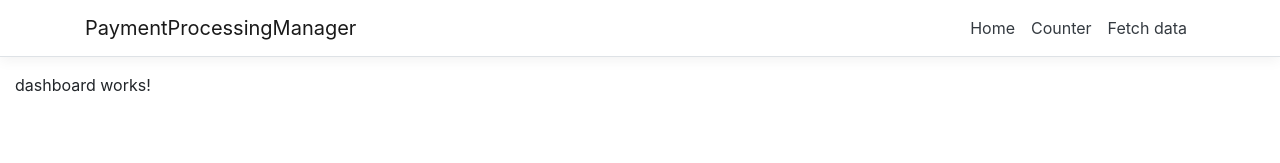
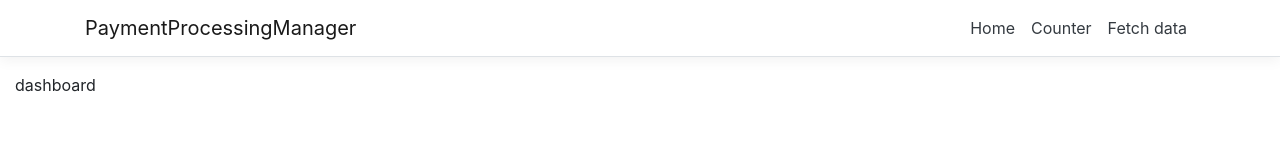
Before and after one commit to sunbio2022/PaymentProcessingManager, an Angular app in the folder ClientApp/: page /dashboard in a window 1280 px wide. Shown: the top 163 px of the page. Built offline with nearby package versions, Linux system fonts and the light colour scheme.

Commit message:
Dashboard

```diff
--- a/ClientApp/src/app/dashboard/dashboard.component.html
+++ b/ClientApp/src/app/dashboard/dashboard.component.html
@@ -1 +1 @@
-<p>dashboard works!</p>
+<p>dashboard </p>
```
